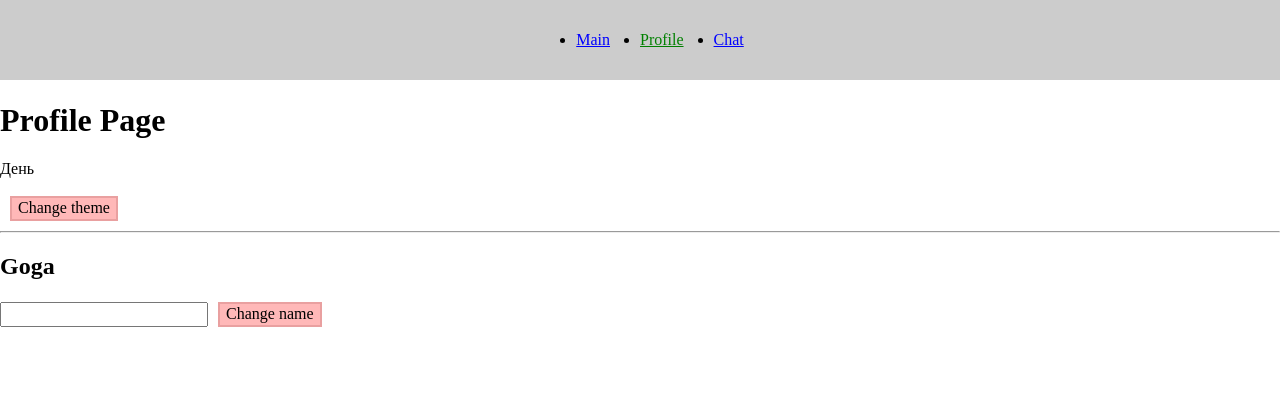
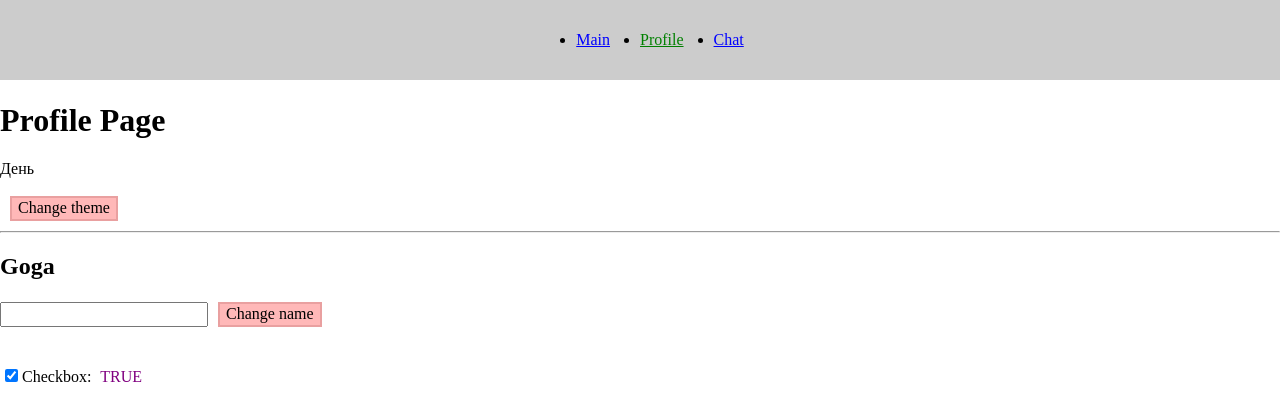
Before and after one commit to Gelignite87/React_GB, a React app: page /profile in a window 1280 px wide. Shown: the top 420 px of the page. Built offline with nearby package versions, Linux system fonts and the light colour scheme.

Commit message:
16.12.2022

```diff
--- a/src/index.sass
+++ b/src/index.sass
@@ -11,7 +11,7 @@ button
     margin: 2px 10px
 
 .DZ
-    margin: 40px 0 10px 0
+    margin: 40px 0 10px 5px
     color: purple
 
 .header
--- a/src/pages/ProfilePage.jsx
+++ b/src/pages/ProfilePage.jsx
@@ -6,6 +6,7 @@ import { changeName } from "../store/profile/actions";
 export function ProfilePage() {
   const { theme, toggleTheme } = useContext(ThemeContext)
   const name = useSelector((store) => store.name)
+  const checked = useSelector((store) => store.checked)
   const [value, setValue] = useState('')
   const dispatch = useDispatch()
   return (
@@ -17,6 +18,10 @@ export function ProfilePage() {
       <h2>{name}</h2>
       <input type='text' value={value} onChange={(e)=> setValue(e.target.value)} />
       <button onClick={() => { dispatch(changeName(value)) }}>Change name</button>
+      <br />
+      <label>
+        <input type='checkbox' className='DZ' checked={checked} onChange={() => dispatch({ type: 'CHANGE_CHECKBOX', payload: !checked })}></input>
+      &nbsp;Checkbox: <span className='DZ'>{checked.toString().toUpperCase()}</span></label>
     </>
   )
 }
--- a/src/store/profile/reducer.js
+++ b/src/store/profile/reducer.js
@@ -1,12 +1,18 @@
 import * as types from "./types";
 
-const initialState = { name: 'Goga' }
+const initialState = {
+    name: 'Goga',
+    checked: true
+
+}
 
 export const profileReducer = (state = initialState, action) => {
     const {type, payload} = action
     switch (type) {
         case types.CHANGE_NAME:
-            return {...state, name: payload}
+            return { ...state, name: payload }
+        case types.CHANGE_CHECKBOX:
+            return {...state, checked: payload}
 
         default:
             return state;
--- a/src/store/profile/types.js
+++ b/src/store/profile/types.js
@@ -1 +1,2 @@
 export const CHANGE_NAME = 'CHANGE_NAME'
+export const CHANGE_CHECKBOX = 'CHANGE_CHECKBOX'
```
